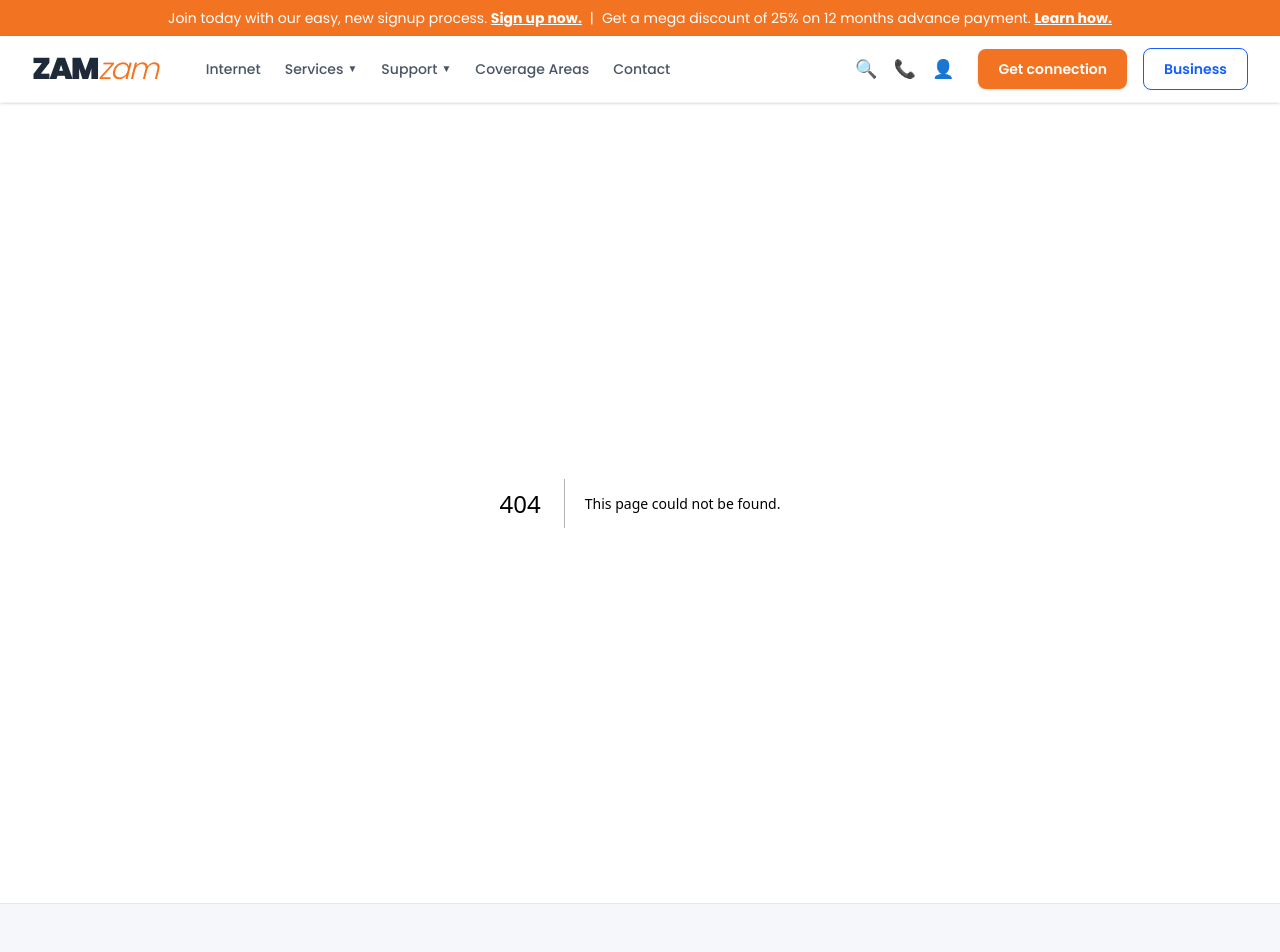
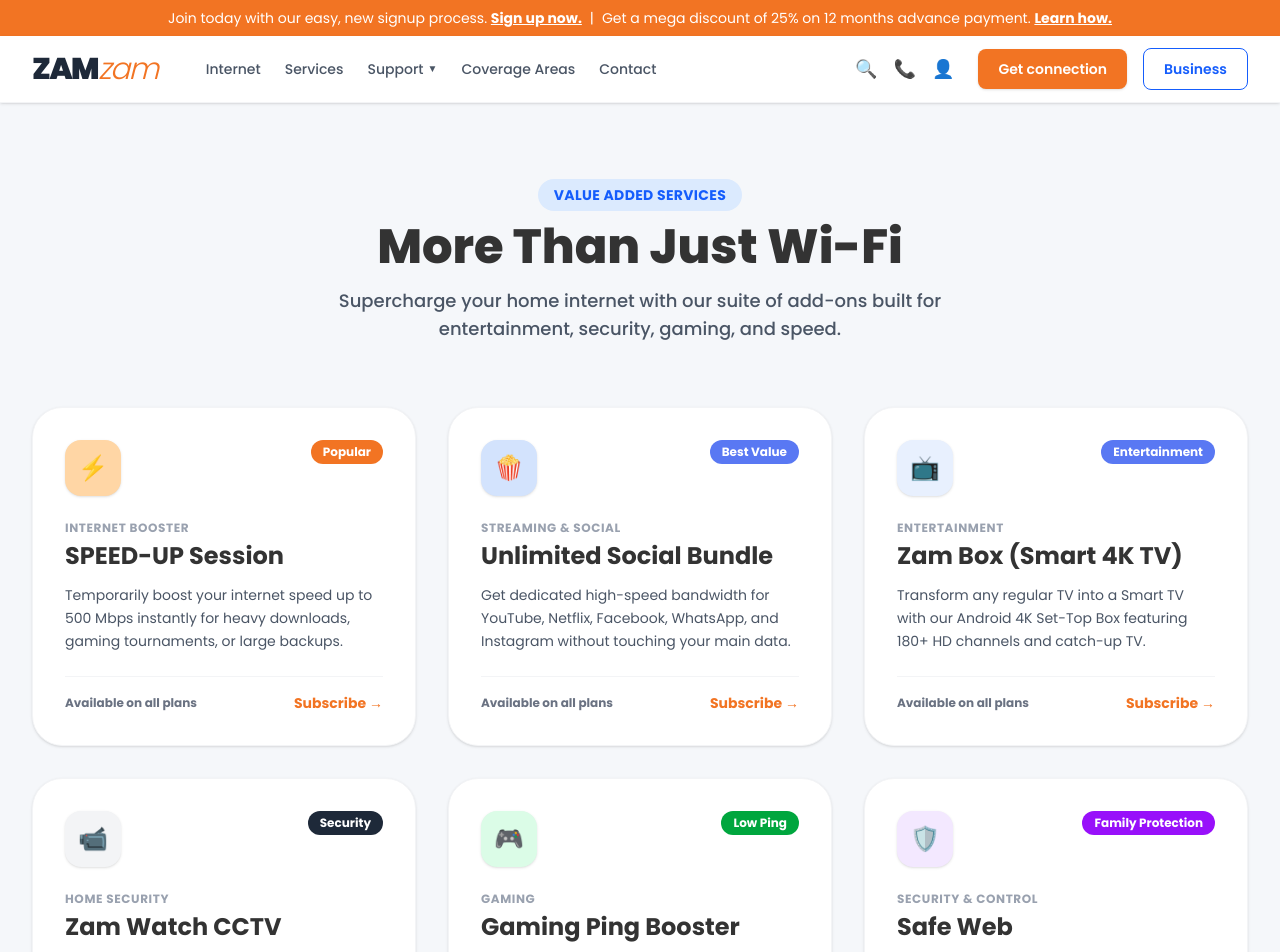
Before and after one commit to nahaing/zamzam-internet, a Next.js app: page /services in a window 1280 px wide. Before the commit this address had no page. Shown: the top 952 px of the page. Built offline with nearby package versions, Linux system fonts and the light colour scheme.

Commit message:
Added Services page route

```diff
--- a/src/app/layout.tsx
+++ b/src/app/layout.tsx
@@ -44,7 +44,7 @@ export default function RootLayout({
                 </Link>
                 <nav className="hidden lg:flex items-center gap-4 xl:gap-6 text-sm">
                   <Link href="/" className="text-gray-600 font-medium hover:text-gray-900 transition-colors">Internet</Link>
-                  <Link href="#" className="text-gray-600 font-medium hover:text-gray-900 flex items-center gap-1 transition-colors">Services <span className="text-[10px]">▼</span></Link>
+                  <Link href="/services" className="text-gray-600 font-medium hover:text-gray-900 transition-colors">Services</Link>
                   <Link href="#" className="text-gray-600 font-medium hover:text-gray-900 flex items-center gap-1 transition-colors">Support <span className="text-[10px]">▼</span></Link>
                   <Link href="#" className="text-gray-600 font-medium hover:text-gray-900 transition-colors">Coverage Areas</Link>
                   <Link href="/contact" className="text-gray-600 font-medium hover:text-gray-900 transition-colors">Contact</Link>
--- /dev/null
+++ b/src/app/services/page.tsx
@@ -0,0 +1,138 @@
+import Link from "next/link";
+
+export default function Services() {
+  const servicesList = [
+    {
+      title: "SPEED-UP Session",
+      category: "Internet Booster",
+      description: "Temporarily boost your internet speed up to 500 Mbps instantly for heavy downloads, gaming tournaments, or large backups.",
+      icon: "⚡",
+      badge: "Popular",
+      bgColor: "bg-[#ffd6a5]",
+      accentColor: "bg-[#f27423]",
+    },
+    {
+      title: "Unlimited Social Bundle",
+      category: "Streaming & Social",
+      description: "Get dedicated high-speed bandwidth for YouTube, Netflix, Facebook, WhatsApp, and Instagram without touching your main data.",
+      icon: "🍿",
+      badge: "Best Value",
+      bgColor: "bg-[#d3e3fd]",
+      accentColor: "bg-[#5978f3]",
+    },
+    {
+      title: "Zam Box (Smart 4K TV)",
+      category: "Entertainment",
+      description: "Transform any regular TV into a Smart TV with our Android 4K Set-Top Box featuring 180+ HD channels and catch-up TV.",
+      icon: "📺",
+      badge: "Entertainment",
+      bgColor: "bg-[#e8f0fe]",
+      accentColor: "bg-[#5978f3]",
+    },
+    {
+      title: "Zam Watch CCTV",
+      category: "Home Security",
+      description: "Cloud-based AI security camera monitoring. Access live video streaming and recordings directly on your smartphone 24/7.",
+      icon: "📹",
+      badge: "Security",
+      bgColor: "bg-gray-100",
+      accentColor: "bg-gray-800",
+    },
+    {
+      title: "Gaming Ping Booster",
+      category: "Gaming",
+      description: "Direct routing optimization for zero-lag online gaming on PUBG, Call of Duty, Valorant, and Fortnite servers.",
+      icon: "🎮",
+      badge: "Low Ping",
+      bgColor: "bg-green-100",
+      accentColor: "bg-green-600",
+    },
+    {
+      title: "Safe Web",
+      category: "Security & Control",
+      description: "Advanced family filter and web protection that blocks malicious software, phishing websites, and unwanted content.",
+      icon: "🛡️",
+      badge: "Family Protection",
+      bgColor: "bg-purple-100",
+      accentColor: "bg-purple-600",
+    },
+  ];
+
+  return (
+    <main className="min-h-screen bg-[#f5f7fa] py-12 sm:py-20 px-4 md:px-8">
+      <div className="max-w-7xl mx-auto">
+
+        {/* Page Header */}
+        <div className="text-center mb-12 sm:mb-16">
+          <span className="bg-blue-100 text-blue-600 px-4 py-1.5 rounded-full text-xs sm:text-sm font-bold tracking-wide uppercase">
+            Value Added Services
+          </span>
+          <h1 className="text-3xl sm:text-5xl font-extrabold text-[#333] mt-4 mb-4">
+            More Than Just Wi-Fi
+          </h1>
+          <p className="text-gray-600 text-base sm:text-lg max-w-2xl mx-auto font-medium">
+            Supercharge your home internet with our suite of add-ons built for entertainment, security, gaming, and speed.
+          </p>
+        </div>
+
+        {/* Services Grid */}
+        <div className="grid grid-cols-1 md:grid-cols-2 lg:grid-cols-3 gap-8 mb-16">
+          {servicesList.map((service, index) => (
+            <div
+              key={index}
+              className="bg-white rounded-[30px] p-6 sm:p-8 shadow-sm hover:shadow-xl transition-all duration-300 border border-gray-100 flex flex-col justify-between group hover:-translate-y-1"
+            >
+              <div>
+                <div className="flex justify-between items-start mb-6">
+                  <div className={`w-14 h-14 ${service.bgColor} rounded-2xl flex items-center justify-center text-2xl shadow-sm`}>
+                    {service.icon}
+                  </div>
+                  <span className={`${service.accentColor} text-white text-xs font-bold px-3 py-1 rounded-full`}>
+                    {service.badge}
+                  </span>
+                </div>
+
+                <p className="text-xs font-bold text-gray-400 uppercase tracking-wider mb-1">
+                  {service.category}
+                </p>
+                <h3 className="text-2xl font-bold text-[#333] mb-3 group-hover:text-[#f27423] transition-colors">
+                  {service.title}
+                </h3>
+                <p className="text-gray-600 text-sm leading-relaxed mb-6">
+                  {service.description}
+                </p>
+              </div>
+
+              <div className="pt-4 border-t border-gray-100 flex items-center justify-between">
+                <span className="text-xs font-bold text-gray-500">Available on all plans</span>
+                <Link
+                  href="/contact"
+                  className="text-[#f27423] font-bold text-sm hover:underline flex items-center gap-1"
+                >
+                  Subscribe →
+                </Link>
+              </div>
+            </div>
+          ))}
+        </div>
+
+        {/* CTA Banner */}
+        <div className="bg-[#f27423] text-white rounded-[30px] sm:rounded-[40px] p-8 sm:p-12 text-center flex flex-col items-center shadow-lg">
+          <h2 className="text-2xl sm:text-4xl font-extrabold mb-4">Ready to upgrade your digital lifestyle?</h2>
+          <p className="text-white/90 text-sm sm:text-base max-w-xl mb-8 font-medium">
+            Contact our customer support team to add any of these value-added services to your existing connection today.
+          </p>
+          <div className="flex flex-col sm:flex-row gap-4 w-full sm:w-auto">
+            <Link
+              href="/contact"
+              className="bg-white text-[#f27423] font-bold px-8 py-3.5 rounded-xl hover:bg-gray-100 transition shadow-md text-sm text-center"
+            >
+              Contact Support
+            </Link>
+          </div>
+        </div>
+
+      </div>
+    </main>
+  );
+}
```
